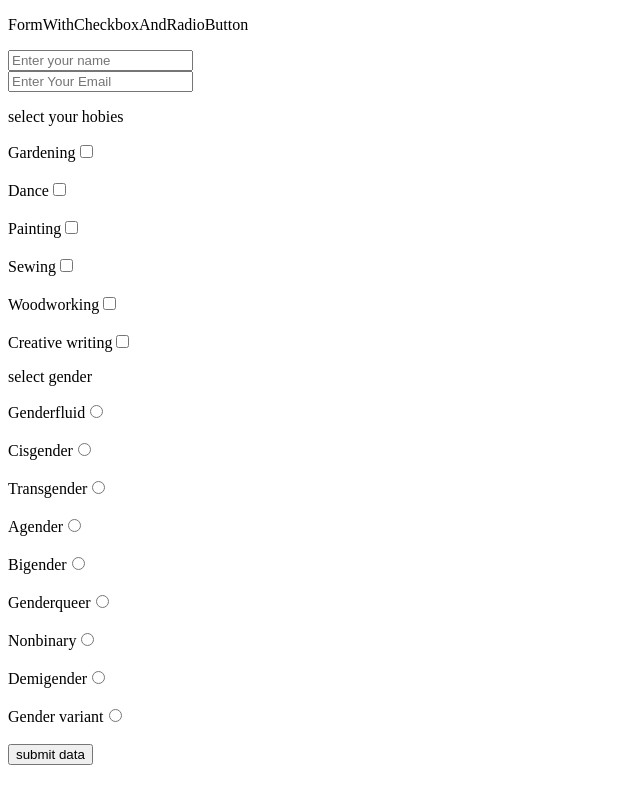
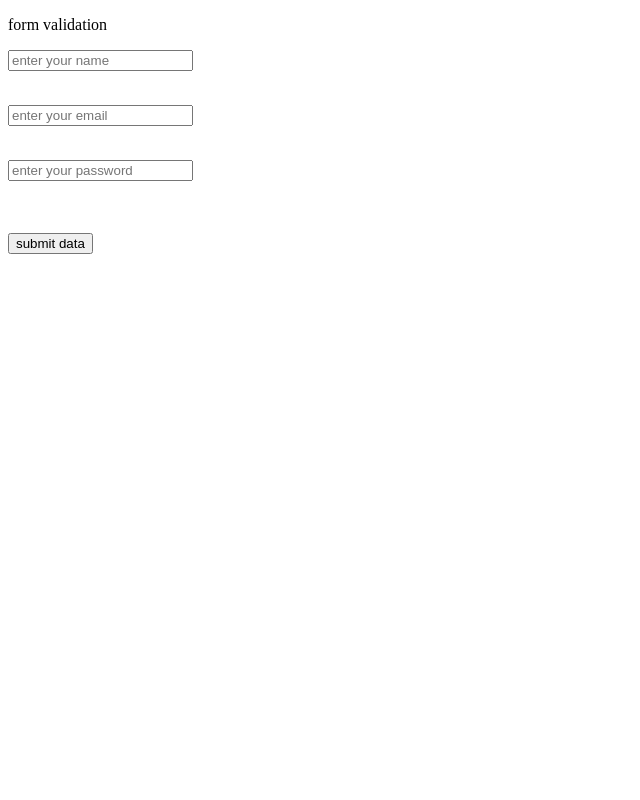
Before and after one commit to es-77/learn-vue-js, a Vue app: page / in a window 1280 px wide. Shown: the whole page, without its empty margins (0-640 px from the left). Built offline with nearby package versions, Linux system fonts and the light colour scheme.

Commit message:
error custom

```diff
--- a/src/App.vue
+++ b/src/App.vue
@@ -11,7 +11,8 @@
   <!-- <PropsDataPassing /> -->
   <!-- <ParentComponent /> -->
   <!-- <LifeCycleMethod /> -->
-  <FormWithCheckboxAndRadioButton />
+  <!-- <FormWithCheckboxAndRadioButton /> -->
+  <FormValidation />
 </template>
 
 <script>
@@ -26,7 +27,8 @@
 // import PropsDataPassing from './components/props/PropsDataPassing.vue';
 // import ParentComponent from './components/props/propschildtoparentcomponent/ParentComponent.vue';
 // import LifeCycleMethod from './components/LifeCycleMethod.vue';
-import FormWithCheckboxAndRadioButton from './components/formComponents/FormWithCheckboxAndRadioButton.vue';
+// import FormWithCheckboxAndRadioButton from './components/formComponents/FormWithCheckboxAndRadioButton.vue';
+import FormValidation from './components/formComponents/FormValidation.vue';
 
 export default {
   name: 'App',
@@ -42,7 +44,8 @@ export default {
     // PropsDataPassing
     // ParentComponent
     // LifeCycleMethod
-    FormWithCheckboxAndRadioButton
+    // FormWithCheckboxAndRadioButton
+    FormValidation
   }
 };
 </script>
--- /dev/null
+++ b/src/components/formComponents/FormValidation.vue
@@ -0,0 +1,51 @@
+<template>
+  <div>
+    <p>form validation</p>
+    <form @submit.prevent="handleLogin">
+      <input type="text" id="name" name="name" placeholder="enter your name" v-model="formLogin.name" /><br />
+      <p style="color: red">{{ formLogin.name.trim() == '' ? errors.name : '' }}</p>
+      <br />
+      <input type="text" id="email" name="email" placeholder="enter your email" v-model="formLogin.email" /><br />
+      <p style="color: red">{{ formLogin.email.trim() == '' ? errors.email : '' }}</p>
+      <br />
+      <input type="text" id="password" name="password" placeholder="enter your password" v-model="formLogin.password" />
+      <p style="color: red">{{ formLogin.password.trim() == '' ? errors.password : '' }}</p>
+      <br />
+      <br />
+      <button type="submit">submit data</button>
+    </form>
+  </div>
+</template>
+
+<script>
+export default {
+  name: 'FormValidation',
+  data() {
+    return {
+      errors: {},
+      formLogin: {
+        name: '',
+        email: '',
+        password: ''
+      }
+    };
+  },
+  methods: {
+    handleLogin() {
+      this.errors = {}; // Clear previous errors
+
+      if (this.formLogin.name.trim() === '') {
+        this.errors.name = 'Name is required';
+      }
+      if (this.formLogin.email.trim() === '') {
+        this.errors.email = 'Email is required';
+      }
+      if (this.formLogin.password.trim() === '') {
+        this.errors.password = 'Password is required';
+      }
+
+      console.log(this.formLogin.name, this.formLogin.email, this.formLogin.password, this.errors);
+    }
+  }
+};
+</script>
```
Also changed, not shown: src/components/layout/MainLayOut.vue (+4 -16 lines).
